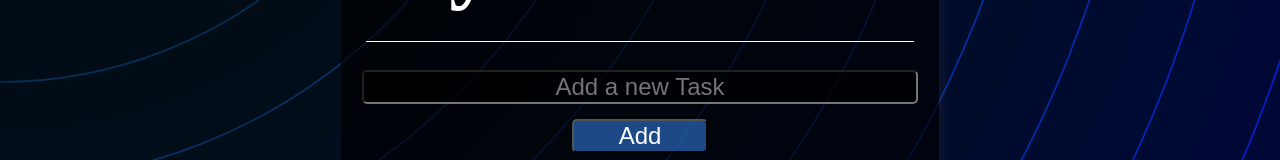
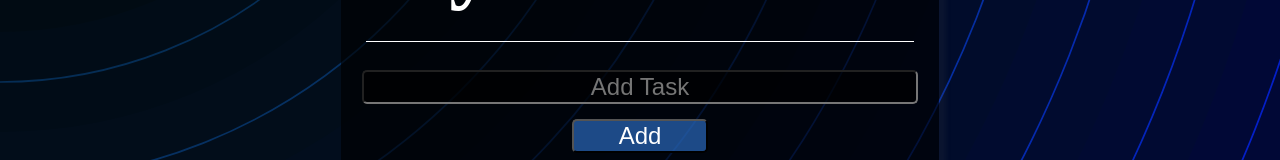
Before and after one commit to aarcher19/React-To-Do-App, a React (Create React App) app: page / in a window 1280 px wide. Shown: the part 368-528 px from the top of the page. Built offline with nearby package versions, Linux system fonts and the light colour scheme.

Commit message:
Changed place holder for input

```diff
--- a/src/App.js
+++ b/src/App.js
@@ -44,7 +44,7 @@ function App() {
             <input
               className="appInput"
               type="text"
-              placeholder="Add a new Task"
+              placeholder="Add Task"
               value={newTaskText}
               onChange={handleTaskChange}
             />
```
